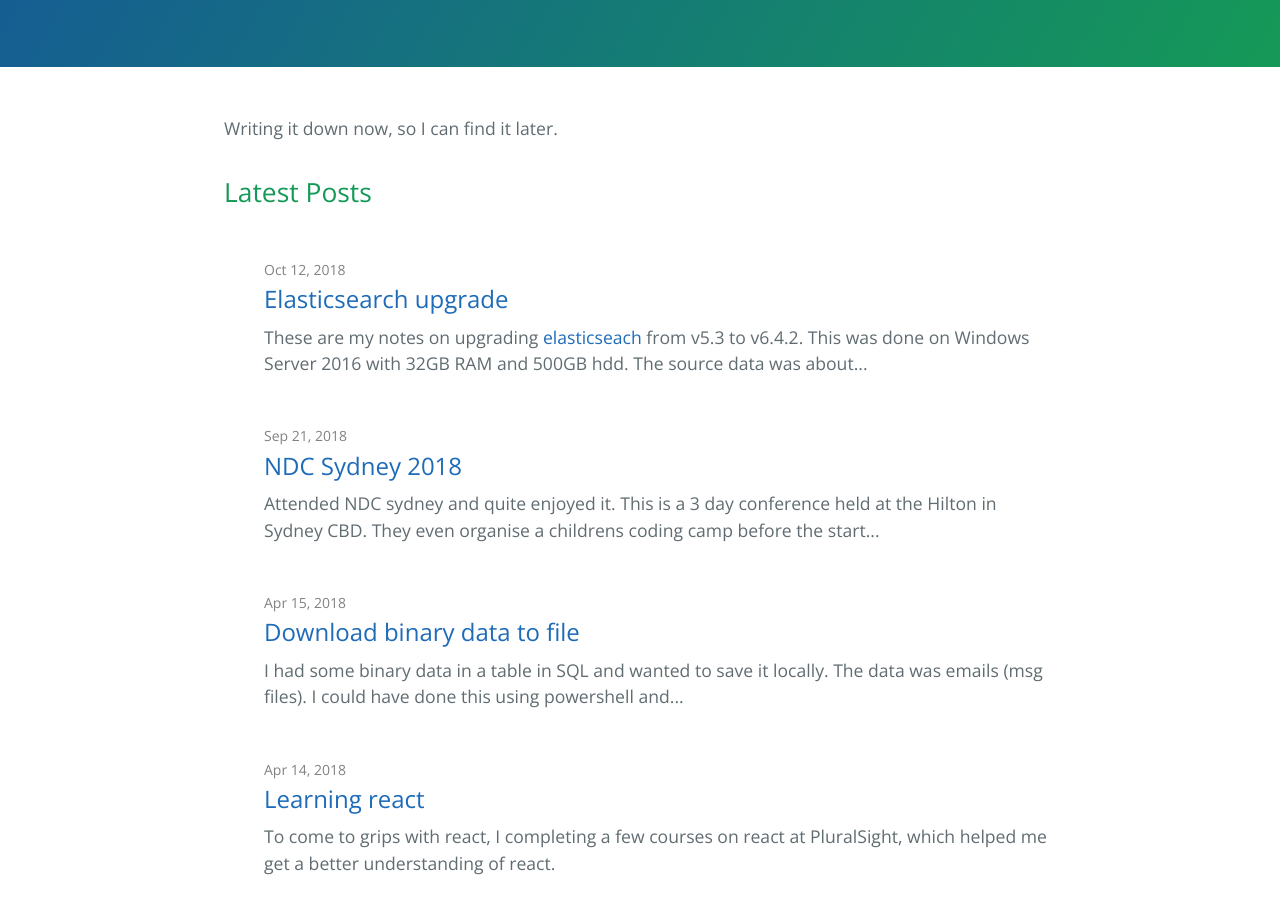
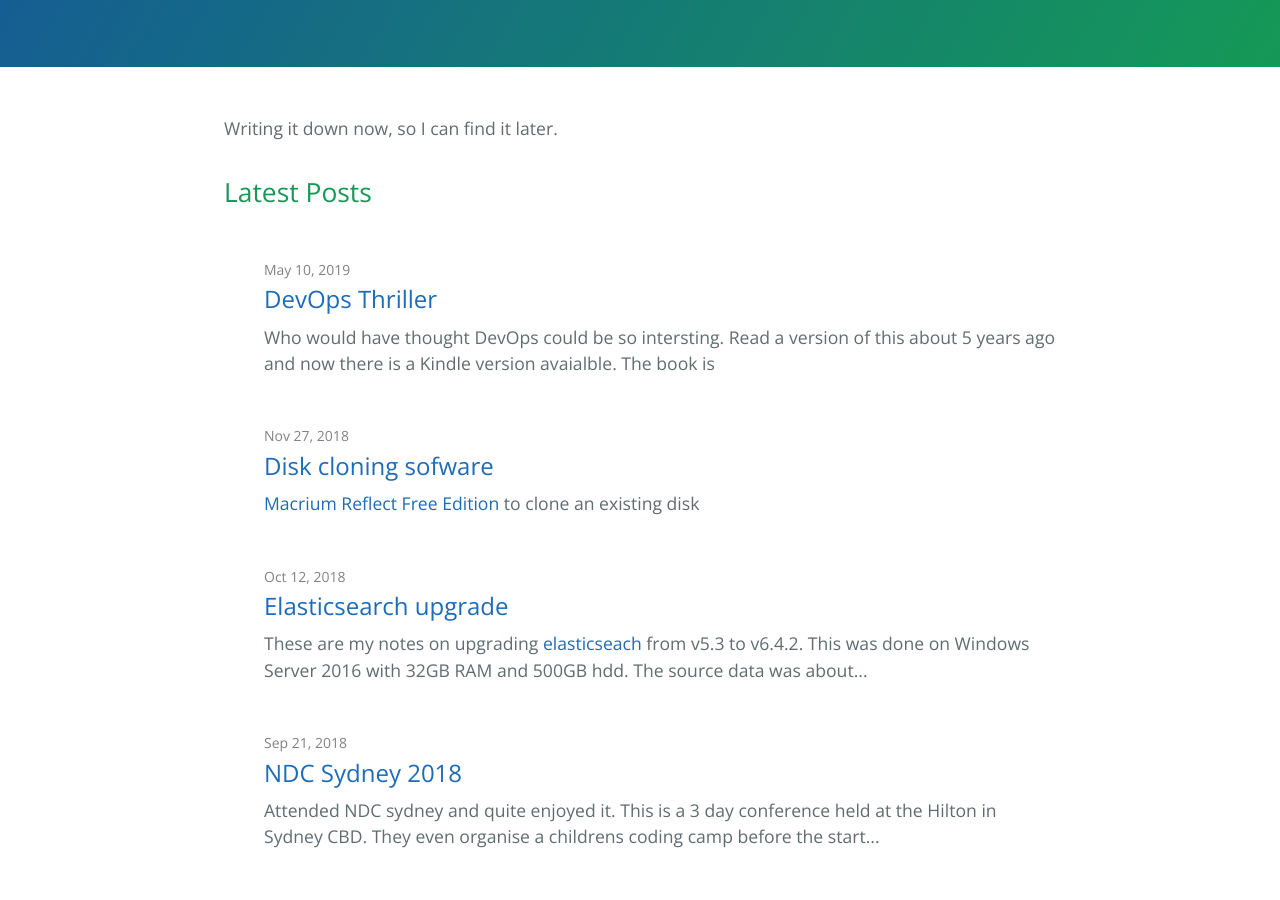
Before and after one commit to richardborges/richardborges.github.io, a Jekyll site: the page built from index.md, in a window 1280 px wide and 900 px high, scrolled down 306 px. Built offline with Jekyll 4.4.1, drawn with Linux system fonts in a browser that asks for light colours; some of the changed text lies outside the part shown.

Commit message:
Added new posts

```diff
--- a/_layouts/default.html
+++ b/_layouts/default.html
@@ -116,7 +116,7 @@
             </a>
           </span>
         {% endif %} -->
-          <p>&copy; 2018 Richard Borges<p>
+          <p>&copy; 2019 Richard Borges<p>
       </footer>
     </section>
 
--- /dev/null
+++ b/_posts/2018-11-27-new-ssd.md
@@ -0,0 +1,18 @@
+---
+id: 1036
+title: Disk cloning sofware
+date: 2018-11-27T12:25:38+00:00
+author: Richard Borges
+layout: post
+guid: https://richardborges.net/?p=1036
+permalink: /disk-cloning-software/
+categories:
+  - Software
+  - Uncategorized
+tags:
+
+---
+
+[Macrium Reflect Free Edition](https://en.wikipedia.org/wiki/Macrium_Reflect) to clone an existing disk
+
+This helped me immensely, when I added an additional 1TB SSD to my rig.
--- /dev/null
+++ b/_posts/2019-05-12-devops-thriller.md
@@ -0,0 +1,19 @@
+---
+id: 1037
+title: DevOps Thriller
+date: 2019-05-10T12:25:38+00:00
+author: Richard Borges
+layout: post
+guid: https://richardborges.net/?p=1037
+permalink: /devops-thriller/
+categories:
+  - Books
+tags:
+
+---
+
+Who would have thought DevOps could be so intersting. Read a version of this about 5 years ago and now there is a Kindle version avaialble.
+The book is
+#### The Phoenix Project: A Novel about IT, DevOps, and Helping Your Business Win Kindle Edition
+##### by Gene Kim (Author), Kevin Behr (Author), George Spafford (Author)
+A wonderful read and very relatable.
```
